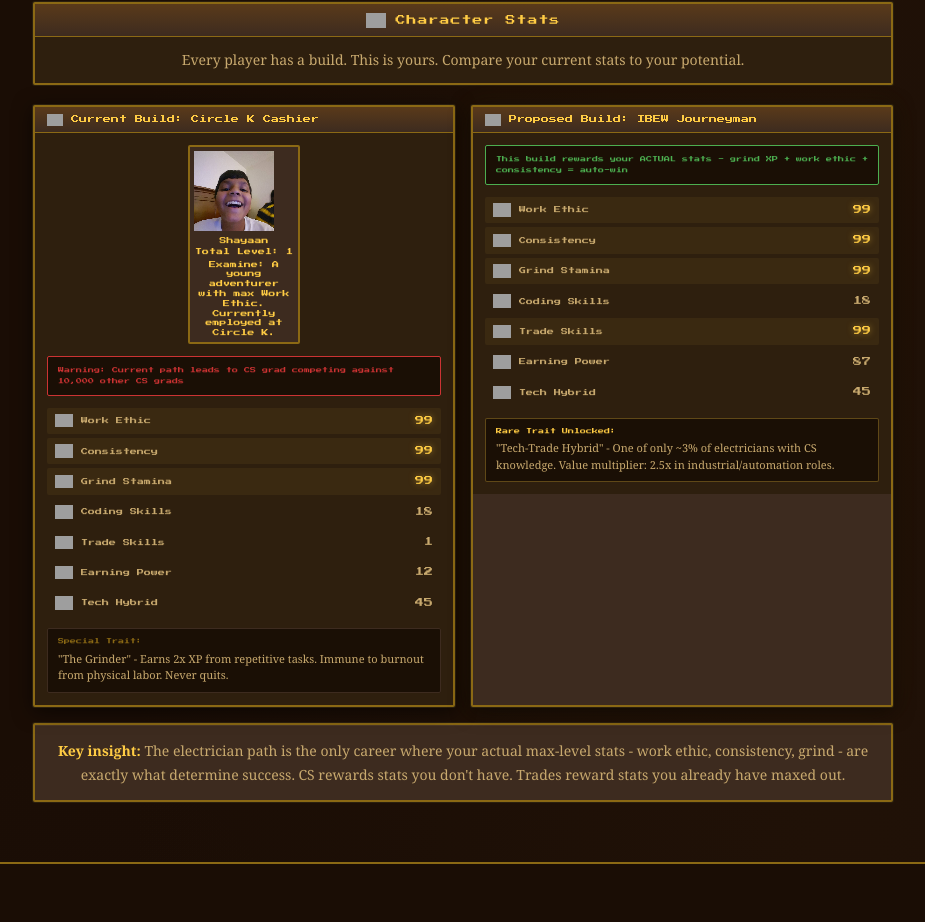
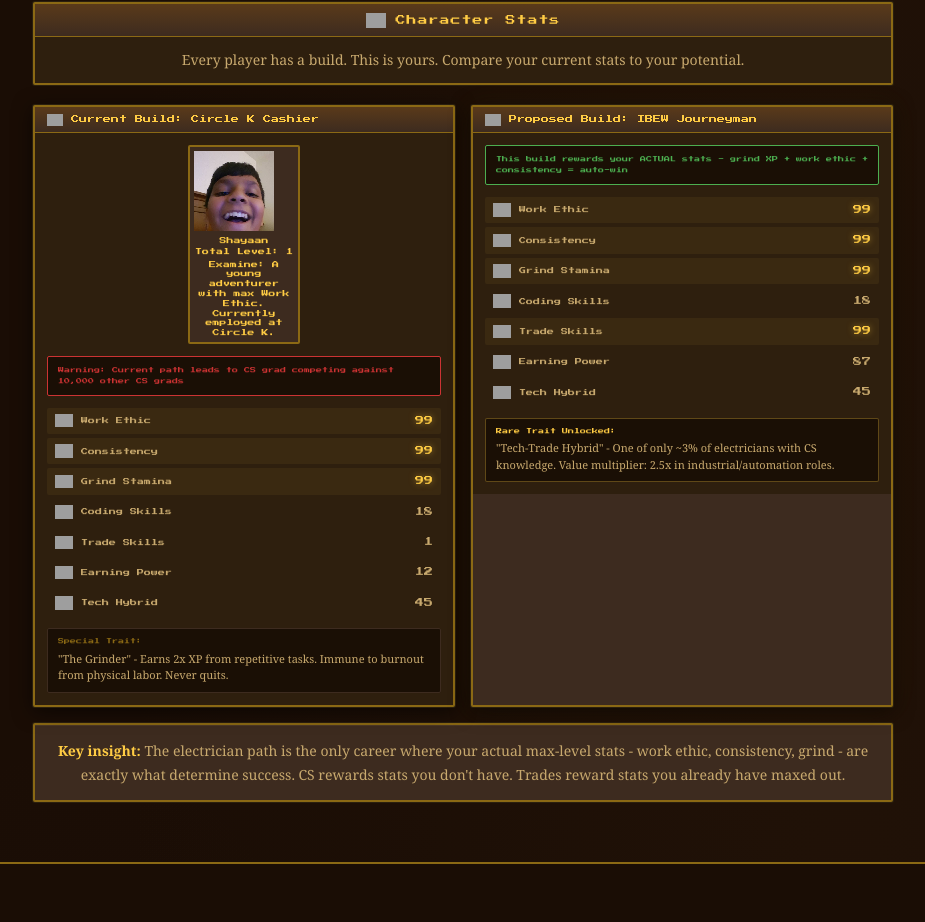
Before and after one commit to nailit256/shayaan-electrician, a Next.js app: page / in a window 1280 px wide. Shown: the part 778-1700 px from the top of the page, without its empty margins (177-1102 px from the left). Built offline with nearby package versions, Linux system fonts and the light colour scheme; grey boxes are pictures that could not be loaded.

Commit message:
fix: zoom in 1.6x on Shayaan portrait to fill face

```diff
--- a/src/components/CharacterSheet.tsx
+++ b/src/components/CharacterSheet.tsx
@@ -182,8 +182,10 @@
                     fill
                     style={{
                       objectFit: "cover",
-                      objectPosition: "35% 20%",
+                      objectPosition: "45% 30%",
                       imageRendering: "pixelated",
+                      transform: "scale(1.6)",
+                      transformOrigin: "45% 30%",
                     }}
                   />
                 </div>
```
